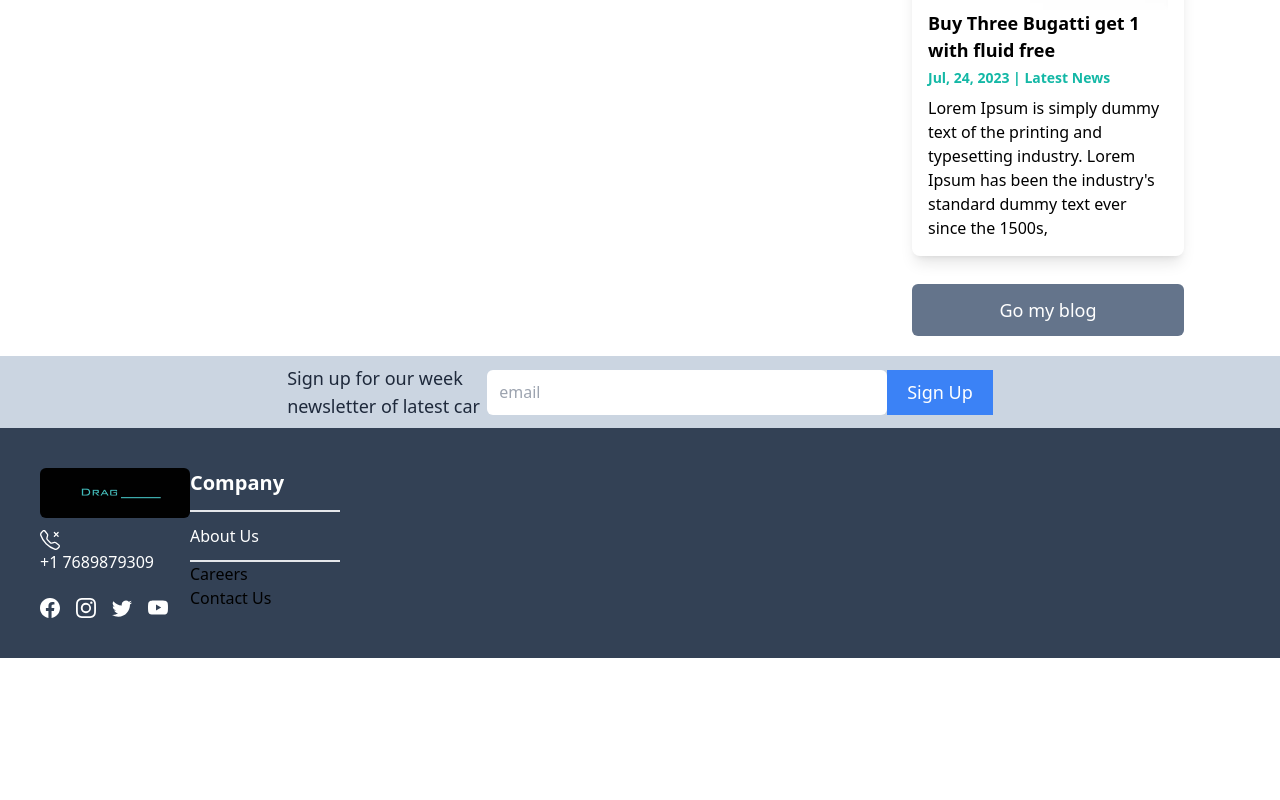
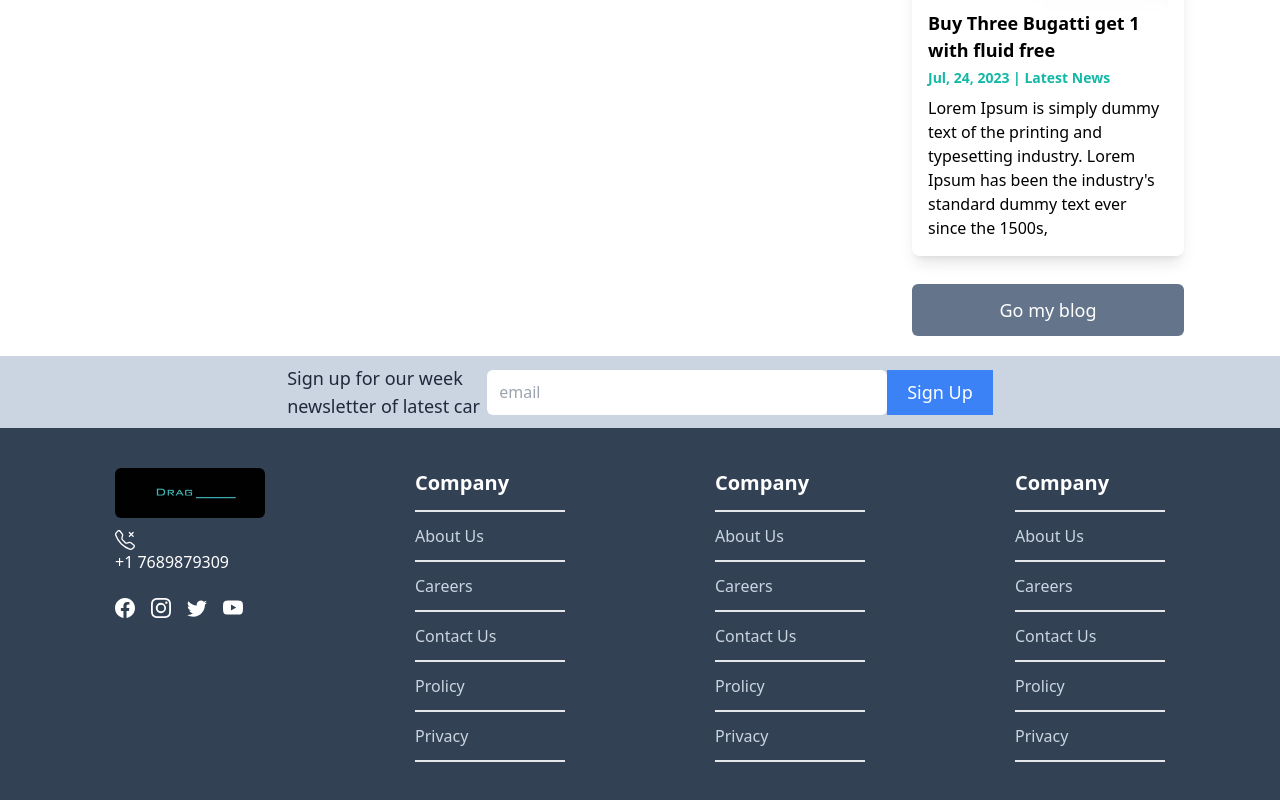
Before and after one commit to Johnson1123/grat_project, a React (Vite) app: page / in a window 1280 px wide. Shown: the part 1342-2142 px from the top of the page. Before the commit the page ends 2000 px from the top, so only its background shows below. Built offline with nearby package versions, Linux system fonts and the light colour scheme.

Commit message:
start of dashboard

```diff
--- a/src/Layout/Footer/Footer.jsx
+++ b/src/Layout/Footer/Footer.jsx
@@ -28,7 +28,7 @@ function Footer() {
           </button>
         </form>
       </div>
-      <div className="lower-footer p-10 bg-slate-700 flex">
+      <div className="lower-footer p-10 bg-slate-700 flex justify-around">
         <div className="footer-box box-1 flex flex-col gap-3">
           <img
             src={images.logo}
@@ -62,34 +62,102 @@ function Footer() {
             </span>
           </div>
         </div>
-
         <div className="footer-box box-2 min-w-[150px]">
           <h3 className="pb-3 text-[20px] border-b-2 text-white font-bold ">
             Company
           </h3>
           <ul>
-            <li className="py-3 border-b-2 border-slate-5 00">
-              <a href="" className="text-white">
+            <li className="py-3 border-b-2 border-slate-5   00">
+              <a href="" className="text-slate-300 cursor-pointer">
                 About Us
               </a>
             </li>
-            <li>
-              <a href="">Careers</a>
+            <li className="py-3 border-b-2 border-slate-5   00">
+              <a href="" className="text-slate-300 cursor-pointer">
+                Careers
+              </a>
             </li>
-            <li>
-              <a href="">Contact Us</a>
+            <li className="py-3 border-b-2 border-slate-5   00">
+              <a href="" className="text-slate-300 cursor-pointer">
+                Contact Us
+              </a>
             </li>
-            <li>
-              <a href=""></a>
+            <li className="py-3 border-b-2 border-slate-5   00">
+              <a href="" className="text-slate-300 cursor-pointer">
+                Prolicy
+              </a>
             </li>
-            <li>
-              <a href=""></a>
+            <li className="py-3 border-b-2 border-slate-5   00">
+              <a href="" className="text-slate-300 cursor-pointer">
+                Privacy
+              </a>
             </li>
           </ul>
         </div>
-
-        <div className="footer-box box-"></div>
-        <div className="footer-box box-"></div>
+        <div className="footer-box box-2 min-w-[150px]">
+          <h3 className="pb-3 text-[20px] border-b-2 text-white font-bold ">
+            Company
+          </h3>
+          <ul>
+            <li className="py-3 border-b-2 border-slate-5   00">
+              <a href="" className="text-slate-300 cursor-pointer">
+                About Us
+              </a>
+            </li>
+            <li className="py-3 border-b-2 border-slate-5   00">
+              <a href="" className="text-slate-300 cursor-pointer">
+                Careers
+              </a>
+            </li>
+            <li className="py-3 border-b-2 border-slate-5   00">
+              <a href="" className="text-slate-300 cursor-pointer">
+                Contact Us
+              </a>
+            </li>
+            <li className="py-3 border-b-2 border-slate-5   00">
+              <a href="" className="text-slate-300 cursor-pointer">
+                Prolicy
+              </a>
+            </li>
+            <li className="py-3 border-b-2 border-slate-5   00">
+              <a href="" className="text-slate-300 cursor-pointer">
+                Privacy
+              </a>
+            </li>
+          </ul>
+        </div>
+        <div className="footer-box box-2 min-w-[150px]">
+          <h3 className="pb-3 text-[20px] border-b-2 text-white font-bold ">
+            Company
+          </h3>
+          <ul>
+            <li className="py-3 border-b-2 border-slate-5   00">
+              <a href="" className="text-slate-300 cursor-pointer">
+                About Us
+              </a>
+            </li>
+            <li className="py-3 border-b-2 border-slate-5   00">
+              <a href="" className="text-slate-300 cursor-pointer">
+                Careers
+              </a>
+            </li>
+            <li className="py-3 border-b-2 border-slate-5   00">
+              <a href="" className="text-slate-300 cursor-pointer">
+                Contact Us
+              </a>
+            </li>
+            <li className="py-3 border-b-2 border-slate-5   00">
+              <a href="" className="text-slate-300 cursor-pointer">
+                Prolicy
+              </a>
+            </li>
+            <li className="py-3 border-b-2 border-slate-5   00">
+              <a href="" className="text-slate-300 cursor-pointer">
+                Privacy
+              </a>
+            </li>
+          </ul>
+        </div>
       </div>
     </footer>
   );
--- a/src/Layout/Header/Header.css
+++ b/src/Layout/Header/Header.css
@@ -159,13 +159,21 @@
   border: none;
   border-radius: 5px;
   font-size: 18px;
-  margin-top: 20px;
+  margin: 20px 0;
 }
 
 .errors {
-  border: 1px solid red !important;
+  border: 2px solid red !important;
+}
+.good {
+  border: 2px solid green !important;
 }
 .p-error {
   color: red;
   margin: 0;
+  padding: 0;
 }
+.register-icon {
+  color: red;
+  font-size: 50px;
+}
--- a/src/Layout/Header/Header.jsx
+++ b/src/Layout/Header/Header.jsx
@@ -6,13 +6,16 @@ import {
   AiOutlineClose,
   AiOutlineEye,
   AiOutlineEyeInvisible,
+  AiOutlineInfoCircle,
 } from "react-icons/ai";
+import { GrPowerForceShutdown } from "react-icons/gr";
 import { useNavigate } from "react-router-dom";
 import registerSchema from "../../Schema/register";
 import { useFormik } from "formik";
 import axios from "axios";
 import loginShema from "../../Schema/loginShema";
 import { baseurl } from "../../baseurl";
+import { BsCheck2Circle } from "react-icons/bs";
 
 function Header() {
   const [toggle, setToggle] = useState(false);
@@ -102,8 +105,9 @@ function Register({ toggle, setToggle }) {
           <p className="register-title">Register</p>
           <div className="register-form">
             <form action="" className="form-register" onSubmit={handleSubmit}>
-              <div className="flex flex-col gap-2 div mt-4">
+              <div className="flex flex-col gap-1 div mt-2">
                 <label htmlFor="firstName">First Name</label>
+                <div className="relative">
                   <input
                     type="text"
                     name="firstName"
@@ -112,15 +116,34 @@ function Register({ toggle, setToggle }) {
                     onBlur={handleBlur}
                     value={values.firstName}
                     className={`${
-                    errors.firstName && touched.firstName && "errors"
+                      errors.firstName && touched.firstName ? "errors" : "good"
                     }`}
                   />
+
+                  {errors.firstName && touched.firstName ? (
+                    <span className="absolute right-5 top-[50%] translate-y-[-50%]">
+                      <AiOutlineInfoCircle
+                        size={20}
+                        className="register-icon text-red-600 "
+                      />
+                    </span>
+                  ) : (
+                    <span className="absolute right-5 top-[50%] translate-y-[-50%]">
+                      <BsCheck2Circle
+                        size={20}
+                        className="text-green-700 font-extrabold"
+                      />
+                    </span>
+                  )}
+                </div>
               </div>
               {errors.firstName && touched.firstName && (
                 <p className="p-error">{errors.firstName}</p>
               )}
-              <div className="flex flex-col gap-2 div mt-4">
+
+              <div className="flex flex-col gap-1 div mt-2">
                 <label htmlFor="lastName">Last Name</label>
+                <div className="relative">
                   <input
                     type="text"
                     name="lastName"
@@ -129,15 +152,32 @@ function Register({ toggle, setToggle }) {
                     onBlur={handleBlur}
                     value={values.lastName}
                     className={`${
-                    errors.lastName && touched.lastName && "errors"
+                      errors.lastName && touched.lastName ? "errors" : "good"
                     }`}
                   />
+                  {errors.lastName && touched.lastName ? (
+                    <span className="absolute right-5 top-[50%] translate-y-[-50%]">
+                      <AiOutlineInfoCircle
+                        size={20}
+                        className="register-icon text-red-600 "
+                      />
+                    </span>
+                  ) : (
+                    <span className="absolute right-5 top-[50%] translate-y-[-50%]">
+                      <BsCheck2Circle
+                        size={20}
+                        className="text-green-700 font-extrabold"
+                      />
+                    </span>
+                  )}
+                </div>
               </div>
               {errors.lastName && touched.lastName && (
                 <p className="p-error">{errors.lastName}</p>
               )}
-              <div className="div flex flex-col gap-2 div mt-4">
+              <div className="div flex flex-col gap-1 div mt-2">
                 <label htmlFor="email">Email</label>
+                <div className="relative">
                   <input
                     type="text"
                     name="email"
@@ -145,13 +185,31 @@ function Register({ toggle, setToggle }) {
                     onChange={handleChange}
                     onBlur={handleBlur}
                     value={values.email}
-                  className={`${errors.email && touched.email && "errors"}`}
+                    className={`${
+                      errors.email && touched.email ? "errors" : "good"
+                    }`}
                   />
+                  {errors.email && touched.email ? (
+                    <span className="absolute right-5 top-[50%] translate-y-[-50%]">
+                      <AiOutlineInfoCircle
+                        size={20}
+                        className="register-icon text-red-600"
+                      />
+                    </span>
+                  ) : (
+                    <span className="absolute right-5 top-[50%] translate-y-[-50%]">
+                      <BsCheck2Circle
+                        size={20}
+                        className="text-green-700 font-extrabold"
+                      />
+                    </span>
+                  )}
+                </div>
               </div>
               {errors.email && touched.email && (
                 <p className="p-error">{errors.email}</p>
               )}
-              <div className="w-[100%] flex flex-col gap-2 div mt-4">
+              <div className="w-[100%] flex flex-col gap-1 div mt-2">
                 <label htmlFor="">Password</label>
                 <div className="in-div relative">
                   <input
@@ -165,7 +223,7 @@ function Register({ toggle, setToggle }) {
                       errors.password && touched.password && "errors"
                     }`}
                   />
-                  <span className="absolute top-[12px] right-4">
+                  <span className="absolute top-[12px] right-2">
                     {password ? (
                       <AiOutlineEyeInvisible
                         className="text-[#a0a0a0]"
@@ -185,7 +243,7 @@ function Register({ toggle, setToggle }) {
               {errors.password && touched.password && (
                 <p className="p-error">{errors.password}</p>
               )}
-              <div className="w-[100%] flex flex-col gap-2 div mt-4">
+              <div className="w-[100%] flex flex-col gap-2 div mt-2">
                 <label htmlFor=""> Confirm Password</label>
                 <div className="in-div relative">
                   <input
@@ -199,7 +257,7 @@ function Register({ toggle, setToggle }) {
                       errors.password && touched.password && "errors"
                     }`}
                   />
-                  <span className="absolute top-[12px] right-4">
+                  <span className="absolute top-[12px] right-2">
                     {confirmPassword ? (
                       <AiOutlineEyeInvisible
                         className="text-[#a0a0a0]"
@@ -235,9 +293,8 @@ function Login({ toggleLogin, setToggleLogin }) {
   const navigate = useNavigate();
   const onSubmit = async (value, actions) => {
     try {
-      console.log(value);
-      const res = await axios.post("https://gart-api.onrender.com", value);
-      console.log(res);
+      const res = await axios.post(`${baseurl}/login-page`, value);
+      navigate("/");
     } catch (error) {
       console.log(error);
     }
```
Also changed, not shown: src/Pages/Dashboard/Dashboard.css (added), src/Pages/Dashboard/Dashboard.jsx (added). Lines whose indentation alone changed are shown as unchanged.
